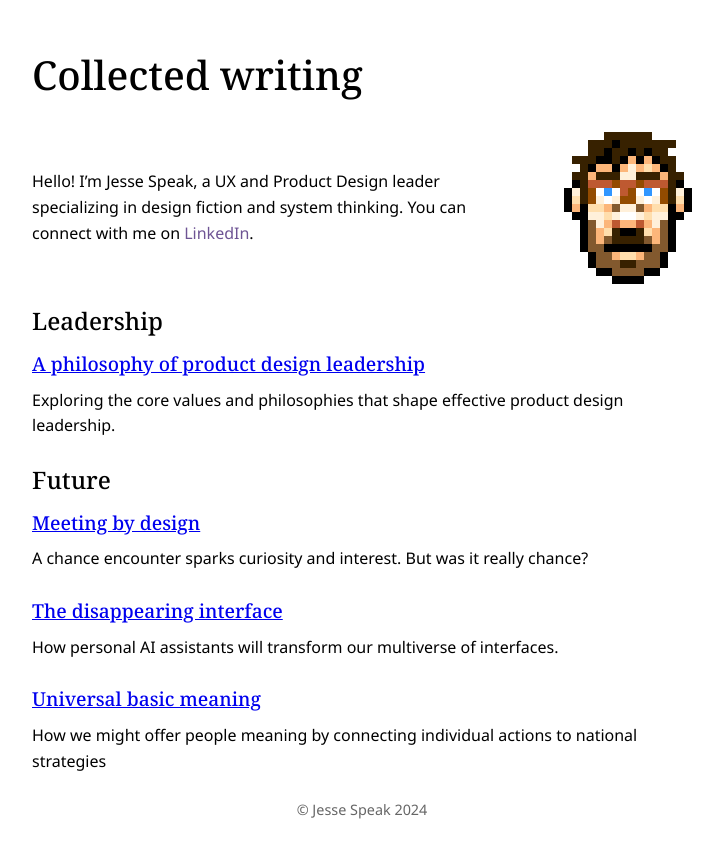
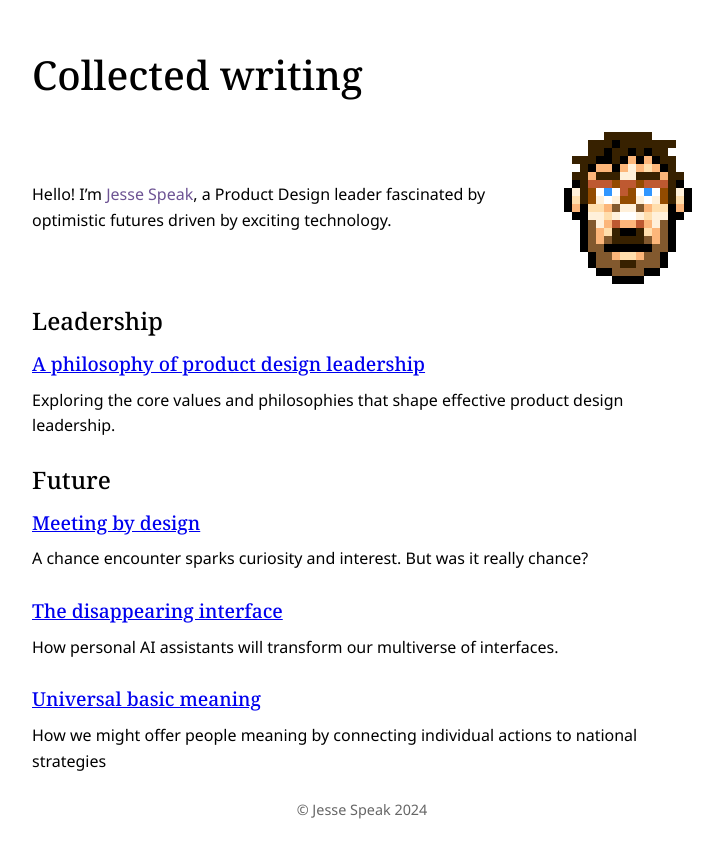
Before and after one commit to jessespeak/jessespeak.github.io, a Jekyll site: the page built from index.html, in a window 1280 px wide. Shown: the top 858 px of the page, without its empty margins (278-1001 px from the left). Built offline with Jekyll 4.4.1, drawn with Linux system fonts in a browser that asks for light colours.

Commit message:
Updating home page bio

```diff
--- a/_layouts/default.html
+++ b/_layouts/default.html
@@ -16,7 +16,7 @@
   <h1>{{ site.title }}</h1>
   <div class="bio">
     <div class="bio-text">
-      <p>Hello! I’m Jesse Speak, a UX and Product Design leader specializing in design fiction and system thinking. You can connect with me on <a href="https://www.linkedin.com/in/jesse-speak-3189411b/" target="_blank">LinkedIn</a>.</p>
+      <p>Hello! I’m <a href="https://www.linkedin.com/in/jesse-speak-3189411b/" target="_blank">Jesse Speak</a>, a Product Design leader fascinated by optimistic futures driven by exciting technology.</p>
     </div>
     <img src="/assets/jesse-sprite.png" alt="Jesse Speak" class="bio-thumbnail">
   </div>
```
